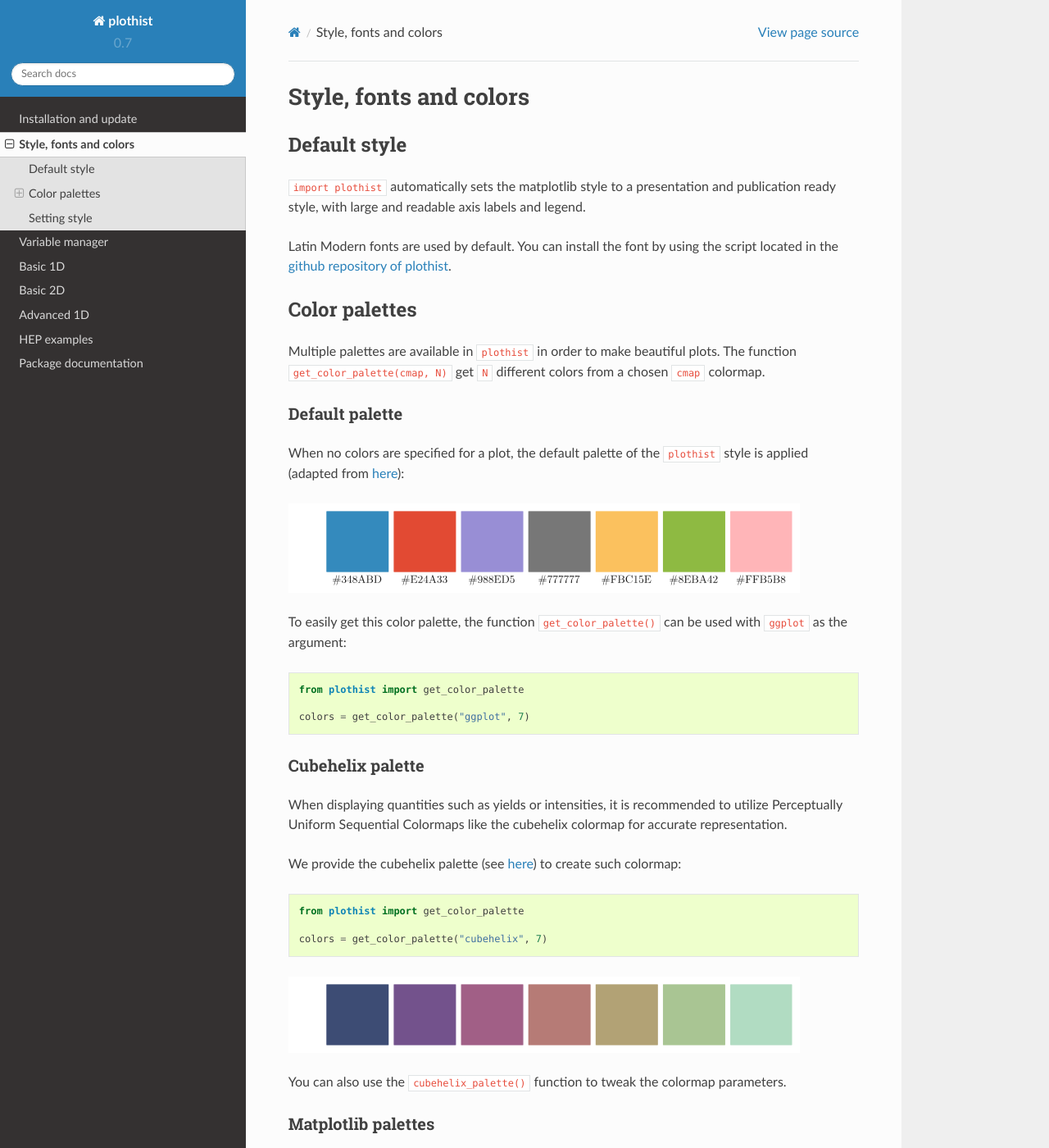
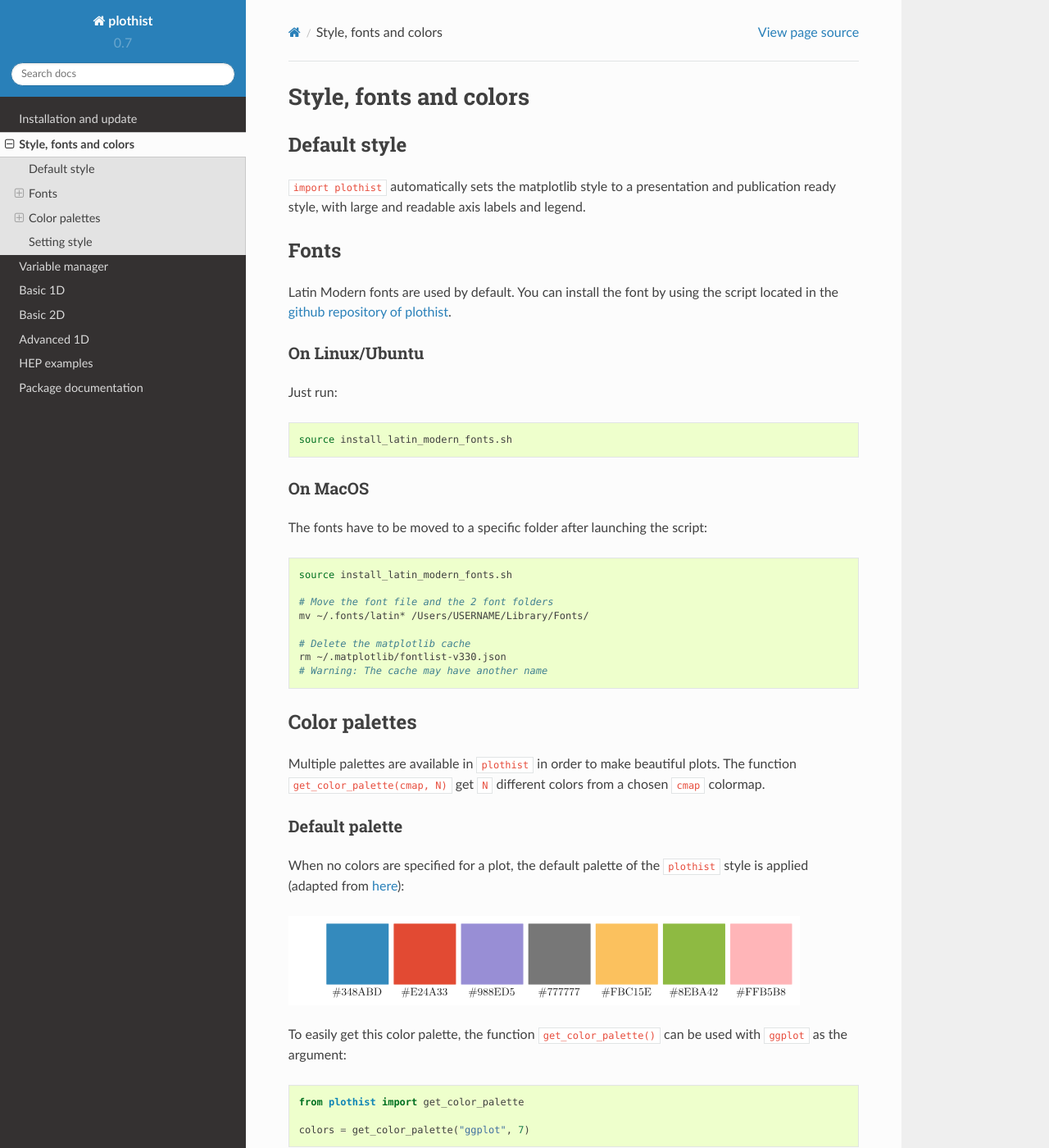
Before and after one commit to cyrraz/plothist, a Sphinx documentation site: the page built from docs/usage/style.rst, in a window 1280 px wide and 1400 px high. Shown: the whole window at 82% size. Built offline with Sphinx 7.4.7 and the Read the Docs theme 2.0.0, drawn with Linux system fonts in a browser that asks for light colours; some of the changed text lies outside the part shown.

Commit message:
doc for font installation

```diff
--- a/docs/usage/style.rst
+++ b/docs/usage/style.rst
@@ -9,7 +9,37 @@
 
 ``import plothist`` automatically sets the matplotlib style to a presentation and publication ready style, with large and readable axis labels and legend.
 
+Fonts
+=====
+
 Latin Modern fonts are used by default. You can install the font by using the script located in the `github repository of plothist <https://github.com/cyrraz/plothist/tree/main/scripts/install_latin_modern_fonts.sh>`_.
+
+On Linux/Ubuntu
+---------------
+
+Just run:
+
+.. code-block:: bash
+
+    source install_latin_modern_fonts.sh
+
+
+On MacOS
+--------
+
+The fonts have to be moved to a specific folder after launching the script:
+
+.. code-block:: bash
+
+    source install_latin_modern_fonts.sh
+
+    # Move the font file and the 2 font folders
+    mv ~/.fonts/latin* /Users/USERNAME/Library/Fonts/
+
+    # Delete the matplotlib cache
+    rm ~/.matplotlib/fontlist-v330.json
+    # Warning: The cache may have another name
+
 
 
 Color palettes
@@ -40,7 +70,7 @@
 
 When displaying quantities such as yields or intensities, it is recommended to utilize Perceptually Uniform Sequential Colormaps like the cubehelix colormap for accurate representation.
 
-We provide the cubehelix palette (see `here <https://plothist.readthedocs.io/en/latest/documentation/documentation.html#plothist.plotters.cubehelix_palette>`_) to create such colormap:
+We provide the cubehelix palette (adapted from `here <https://seaborn.pydata.org/generated/seaborn.cubehelix_palette.html>`_) to create such colormap:
 
 .. code-block:: python
 
```
Also changed, not shown: 1 other file.
